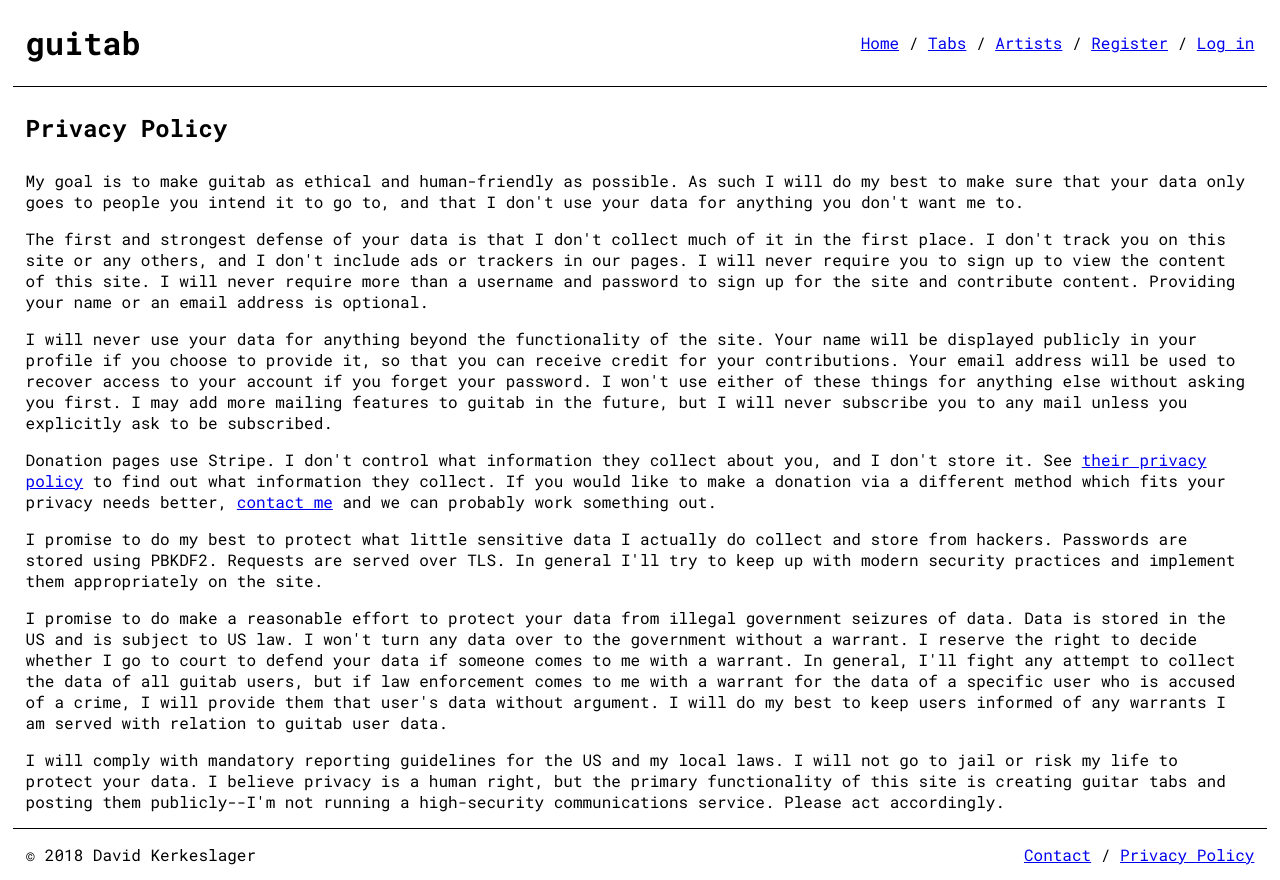
After one commit to kerkeslager/guitartabs, a Django app: page /privacy/ in a window 1280 px wide. The commit adds this page. Run offline with Django 3.2, Linux system fonts and the light colour scheme.

Commit message:
Added a privacy policy

```diff
--- a/core/templates/core/base.html
+++ b/core/templates/core/base.html
@@ -70,6 +70,14 @@
           <a href="{% url 'contact:contact' %}">Contact</a>
           {% endif %}
         </span>
+        <span>
+          {% if page == 'privacy_policy' %}
+          Privacy Policy
+          {% else %}
+          <a href="{% url 'privacy_policy' %}">Privacy Policy</a>
+          {% endif %}
+        </span>
+      </nav>
     </footer>
   </body>
 </html>
--- /dev/null
+++ b/core/templates/core/privacy_policy.html
@@ -0,0 +1,74 @@
+{% extends 'core/base.html' %}
+
+{% block title %}Privacy Policy{% endblock %}
+
+{% block body %}
+  <header id='main-header'>
+    <h2>Privacy Policy</h2>
+  </header>
+
+  <p>
+    My goal is to make guitab as ethical and human-friendly as possible. As
+    such I will do my best to make sure that your data only goes to people
+    you intend it to go to, and that I don't use your data for anything you
+    don't want me to.
+  </p>
+
+  <p>
+    The first and strongest defense of your data is that I don't collect much
+    of it in the first place. I don't track you on this site or any others,
+    and I don't include ads or trackers in our pages. I will never require
+    you to sign up to view the content of this site. I will never require more
+    than a username and password to sign up for the site and contribute
+    content. Providing your name or an email address is optional.
+  </p>
+
+  <p>
+    I will never use your data for anything beyond the functionality of the
+    site. Your name will be displayed publicly in your profile if you choose
+    to provide it, so that you can receive credit for your contributions. Your
+    email address will be used to recover access to your account if you forget
+    your password. I won't use either of these things for anything else without
+    asking you first. I may add more mailing features to guitab in the future,
+    but I will never subscribe you to any mail unless you explicitly ask to be
+    subscribed.
+  </p>
+
+  <p>
+    Donation pages use Stripe. I don't control what information they collect
+    about you, and I don't store it. See
+    <a href="https://stripe.com/us/privacy">their privacy policy</a> to find
+    out what information they collect. If you would like to make a donation
+    via a different method which fits your privacy needs better,
+    <a href="{% url 'contact:contact' %}">contact me</a> and we can probably
+    work something out.
+  </p>
+
+  <p>
+    I promise to do my best to protect what little sensitive data I actually do
+    collect and store from hackers. Passwords are stored using PBKDF2. Requests
+    are served over TLS. In general I'll try to keep up with modern security
+    practices and implement them appropriately on the site.
+  </p>
+
+  <p>
+    I promise to do make a reasonable effort to protect your data from illegal
+    government seizures of data. Data is stored in the US and is subject to US
+    law. I won't turn any data over to the government without a warrant. I
+    reserve the right to decide whether I go to court to defend your data if
+    someone comes to me with a warrant. In general, I'll fight any attempt to
+    collect the data of all guitab users, but if law enforcement comes to me
+    with a warrant for the data of a specific user who is accused of a crime,
+    I will provide them that user's data without argument. I will do my best to
+    keep users informed of any warrants I am served with relation to guitab
+    user data.
+  </p>
+
+  <p>
+    I will comply with mandatory reporting guidelines for the US and my
+    local laws. I will not go to jail or risk my life to protect your data.
+    I believe privacy is a human right, but the primary functionality of this
+    site is creating guitar tabs and posting them publicly--I'm not running a
+    high-security communications service. Please act accordingly.
+  </p>
+{% endblock %}
--- a/core/urls.py
+++ b/core/urls.py
@@ -6,6 +6,8 @@ from . import views
 
 urlpatterns = [
     path('', views.index, name='index'),
+    path('privacy/', views.privacy_policy, name='privacy_policy'),
+
     path('admin/', admin.site.urls),
     path('contact/', include('contact.urls')),
     path('tabs/', include('tabs.urls')),
--- a/core/views.py
+++ b/core/views.py
@@ -4,9 +4,7 @@ from django.contrib.auth.models import User
 from django.shortcuts import get_object_or_404, redirect, render
 
 def index(request):
-    context = {
-        'page': 'home',
-    }
+    context = { 'page': 'home' }
     return render(request, 'core/home.html', context)
 
 def register(request):
@@ -26,3 +24,7 @@ def register(request):
         form = UserCreationForm()
 
     return render(request, 'users/register.html', {'form': form})
+
+def privacy_policy(request):
+    context = { 'page': 'privacy_policy' }
+    return render(request, 'core/privacy_policy.html')
```
